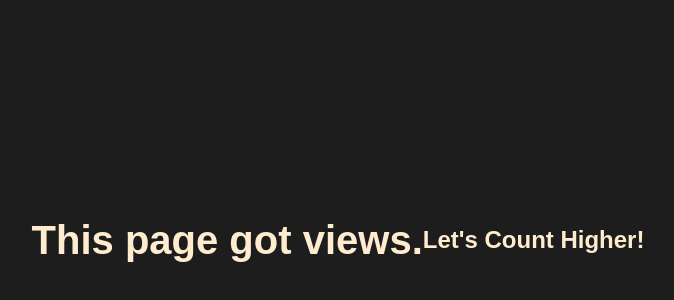
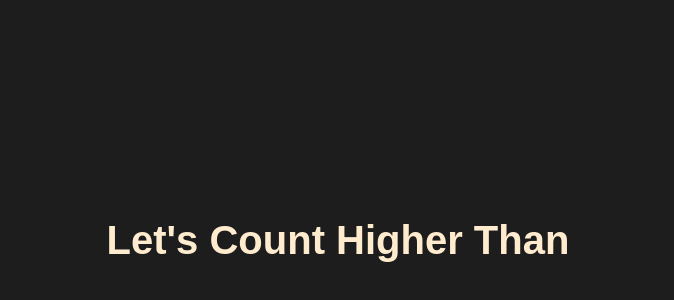
Before and after one commit to sdayman/counter, a plain HTML site: page index.html in a window 1280 px wide. Shown: the part 160-460 px from the top of the page, without its empty margins (302-976 px from the left). Drawn offline with Linux system fonts and the light colour scheme.

Commit message:
Update index.html

```diff
--- a/index.html
+++ b/index.html
@@ -9,8 +9,6 @@
     <script src="https://api.countapi.xyz/hit/letscounthigher.com/visits?callback=liveViews" async></script>
 </head>
 <body>
-    <h1>This page got <span id="visits"></span> views.</h1>
-    <br><br>
-    <h2>Let's Count Higher!</h2>
+    <h1>Let's Count Higher Than <span id="visits"></span></h1>
 </body>
 </html>
```
